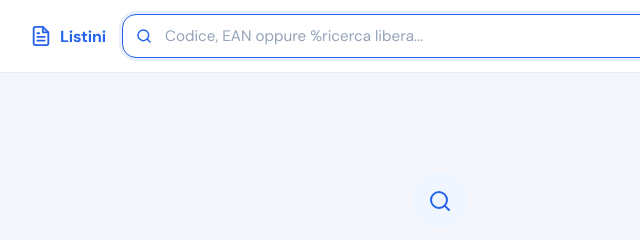
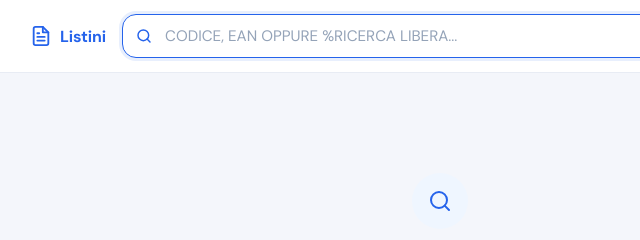
Before and after one commit to Maniglie/listini-app, a website: page public/index.html in a window 1280 px wide. Shown: the top 240 px of the page, 200-840 px from the left. Drawn offline with nearby package versions, Linux system fonts and the light colour scheme.

Commit message:
Update index.html

```diff
--- a/public/index.html
+++ b/public/index.html
@@ -1514,7 +1514,9 @@
       <input type="text" id="search-input"
              placeholder="Codice, EAN oppure %ricerca libera..."
              onkeydown="if(event.key==='Enter') doSearch()"
-             autofocus autocomplete="off" autocorrect="off" spellcheck="false">
+             oninput="this.value=this.value.toUpperCase()"
+             autofocus autocomplete="off" autocorrect="off" spellcheck="false"
+             autocapitalize="characters" style="text-transform:uppercase">
       <button class="btn-search" onclick="doSearch()">
         <svg width="15" height="15" viewBox="0 0 24 24" fill="none" stroke="currentColor" stroke-width="2.5" stroke-linecap="round" stroke-linejoin="round">
           <circle cx="11" cy="11" r="8"/><line x1="21" y1="21" x2="16.65" y2="16.65"/>
```
